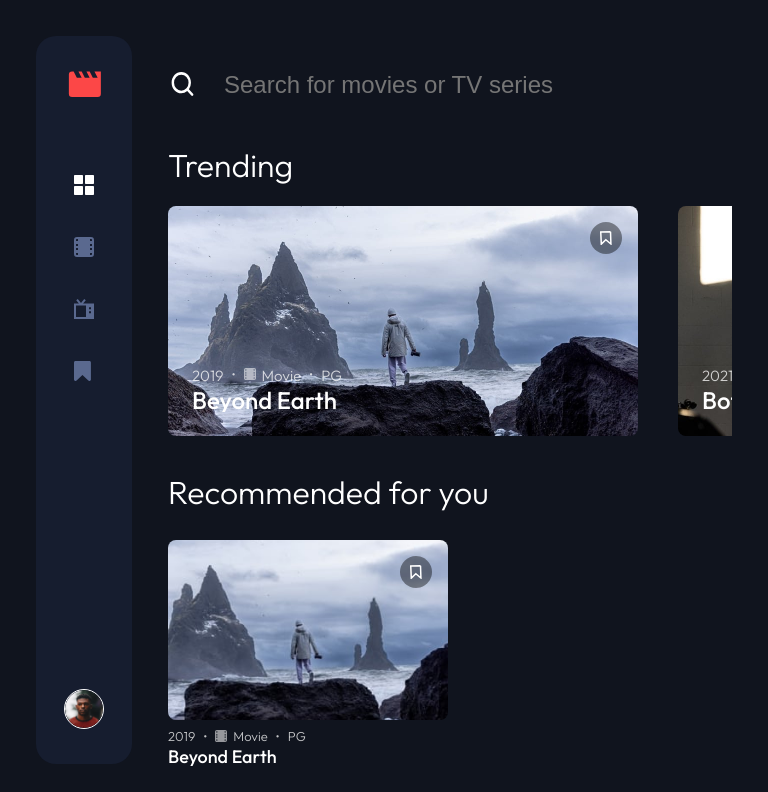
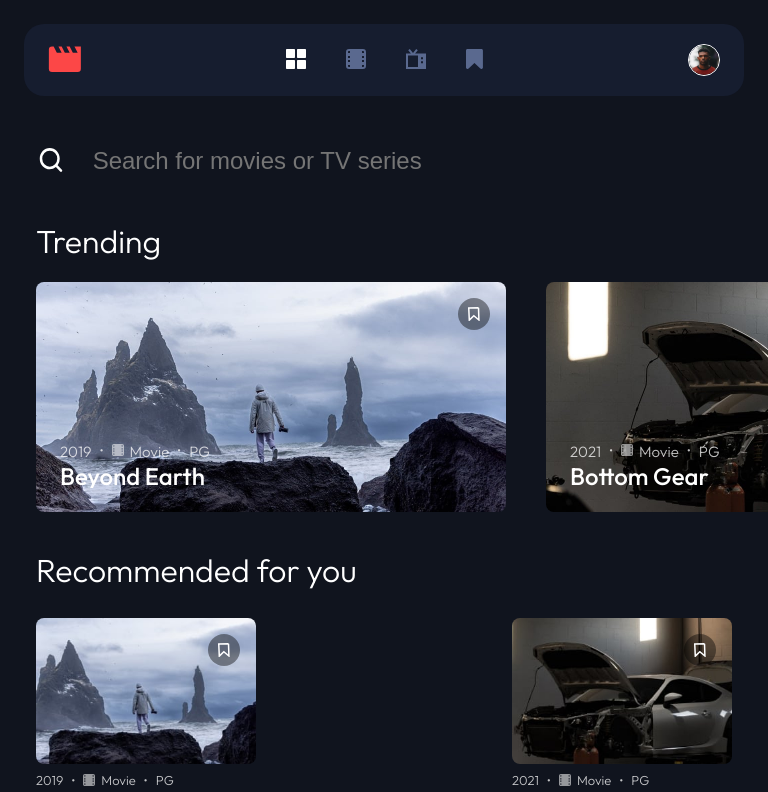
Before and after one commit to vincora/entertainment-web-app, a React (Vite) app: page / in a window 768 px wide. Shown: the top 792 px of the page. Built offline with nearby package versions, Linux system fonts and the light colour scheme.

Commit message:
added react-scrollbars-custom 2, implemented scroll via scrollbars-custom, added styles for tablets media query

```diff
--- a/package.json
+++ b/package.json
@@ -12,6 +12,7 @@
   "dependencies": {
     "clsx": "^2.1.1",
     "react": "^18.3.1",
+    "react-custom-scrollbars-2": "^4.5.0",
     "react-dom": "^18.3.1",
     "react-router-dom": "^6.23.1",
     "sass": "^1.77.6"
--- a/src/App.jsx
+++ b/src/App.jsx
@@ -6,7 +6,10 @@ import Searchbar from "./widgets/search/Searchbar";
 function App() {
   return (
     <div className={styles.app}>
-      <Navbar />
+      <div className={styles.app__navbar}>
+        <Navbar />
+      </div>
+
       <div className={styles.app__layout}>
         <div className={styles.app__searchbar}>
           <Searchbar />
--- a/src/App.module.scss
+++ b/src/App.module.scss
@@ -1,9 +1,29 @@
-.app{
-  &__layout{
+.app {
+  &__navbar {
+    position: fixed;
+    left: 36px;
+    top: 36px;
+    bottom: 36px;
+    z-index: 20;
+  }
+  &__layout {
     margin-left: calc(var(--width-navbar) + var(--padding-body));
   }
-  &__searchbar{
+  &__searchbar {
     margin-top: 32px;
     margin-bottom: 34px;
   }
+
+  @media (min-width: 481px) and (max-width: 1024px) {
+    &__navbar{
+      left: 24px;
+      top: 24px;
+      right: 24px;
+      height: fit-content;
+    }
+    &__layout{
+      margin-left: 0;
+      margin-top: calc(var(--height-navbar) + var(--padding-body));
+    }
+  }
 }
--- a/src/components/content/ContentItem.module.scss
+++ b/src/components/content/ContentItem.module.scss
@@ -4,7 +4,11 @@
   gap: 10px;
   height: 226px;
   width: 280px;
+  @media (min-width: 481px) and (max-width: 1024px) {
+    height: 192px;
+    width: 220px;
 
+  }
 
   &_big{
     width: 470px;
@@ -19,4 +23,5 @@
       left:24px;
       right:24px;
   }
+
 }
--- a/src/index.css
+++ b/src/index.css
@@ -29,9 +29,11 @@
   --font-weight-body-s: 300;
 
 
-  /* width */
+  /* width & heights */
   --width-navbar: 96px;
   --padding-body: 36px;
+
+  --height-navbar: 72px;
 }
 
 *,
@@ -43,6 +45,7 @@
 body {
   margin: 0;
   padding: var(--padding-body);
+  padding-right: 0;
   background-color: var(--color-bg);
   color: var(--color-light);
   width: 100%;
--- a/src/widgets/content-list/ContentList.module.scss
+++ b/src/widgets/content-list/ContentList.module.scss
@@ -1,4 +1,6 @@
 .content {
+  padding-right: var(--padding-body);
+
   &__title {
     font-size: var(--font-heading-l);
     font-weight: var(--font-weight-heading-l);
@@ -9,4 +11,10 @@
     flex-wrap: wrap;
     gap: 32px 40px;
   }
+
+  @media (min-width: 481px) and (max-width: 1024px) {
+    &__list{
+      justify-content: space-between;
+    }
+  }
 }
--- a/src/widgets/horizontal-list/Horizontal.jsx
+++ b/src/widgets/horizontal-list/Horizontal.jsx
@@ -1,20 +1,20 @@
-import React, { useEffect, useRef } from "react";
+import React, { useCallback, useEffect, useRef } from "react";
 import styles from "./Horizontal.module.scss";
 import ContentItem from "../../components/content/ContentItem";
-
-const handleScroll = (event) => {
-  event.preventDefault();
-  const container = event.currentTarget;
-  const scrollAmount = event.deltaY;
-  container.scrollTo({
-    top: 0,
-    left: container.scrollLeft - scrollAmount,
-    behavior: "smooth",
-  });
-};
+import { Scrollbars } from "react-custom-scrollbars-2";
 
 const Horizontal = ({ data, title, isTrending }) => {
   const listRef = useRef();
+  const scrollBarRef = useRef();
+
+  const handleScroll = useCallback(
+    (event) => {
+      event.preventDefault();
+      const container = scrollBarRef.current;
+      container.scrollLeft(container.getScrollLeft() - event.deltaY);
+    },
+    [scrollBarRef.current]
+  );
 
   useEffect(() => {
     if (!listRef.current) {
@@ -25,15 +25,24 @@ const Horizontal = ({ data, title, isTrending }) => {
     return () => {
       listRef.current.removeEventListener("wheel", handleScroll);
     };
-  }, [listRef.current]);
+  }, [listRef.current, handleScroll]);
 
   return (
-    <div className={styles.horizontal} >
+    <div className={styles.horizontal} ref={listRef}>
       <h1 className={styles.horizontal__title}>{title}</h1>
-      <ul className={styles.horizontal__list} ref={listRef} >
+      <Scrollbars
+        ref={scrollBarRef}
+        style={{ width: "100%" }}
+        autoHeightMax={400}
+        autoHeight
+        autoHide
+        renderThumbHorizontal={props => <div {...props} className={styles.horizontal__scrollThumb}/>}
+        renderTrackHorizontal={props => <div {...props} className={styles.horizontal__scrollTrack}/>}
+      >
+        <ul className={styles.horizontal__list} >
           {data.map(({ title, year, category, rating, thumbnail }) => {
             return (
-            <li key={title}>
+              <li key={title} className={styles.horizontal__listItem}>
                 <ContentItem
                   title={title}
                   year={year}
@@ -46,6 +55,7 @@ const Horizontal = ({ data, title, isTrending }) => {
             );
           })}
         </ul>
+      </Scrollbars>
     </div>
   );
 };
--- a/src/widgets/horizontal-list/Horizontal.module.scss
+++ b/src/widgets/horizontal-list/Horizontal.module.scss
@@ -1,6 +1,8 @@
 .horizontal {
   width: 100%;
   height: 100%;
+  padding-right: 0;
+  z-index: 0;
 
   &__title {
     font-size: var(--font-heading-l);
@@ -8,13 +10,24 @@
     margin-bottom: 25px;
   }
   &__list {
-    display: flex;
-    gap: 40px;
-    flex-wrap: nowrap;
-    overflow-x: scroll;
-    // scrollbar-width: none;
-    // &::-webkit-scrollbar{
-    //     display: none;
-    // }
+    white-space: nowrap;
+  }
+  &__listItem {
+    display: inline-block;
+
+    & + & {
+      margin-left: 40px;
+    }
+  }
+
+  &__scrollThumb {
+    background-color: rgba(255, 255, 255, 0.419);
+    border-radius: 20px;
+  }
+  &__scrollTrack {
+    right: 7px;
+    bottom: 7px;
+    left: 7px;
+    border-radius: 3px;
   }
 }
--- a/src/widgets/navbar/Navbar.module.scss
+++ b/src/widgets/navbar/Navbar.module.scss
@@ -1,8 +1,5 @@
 .navbar {
-  position: fixed;
-  left: 36px;
-  top: 36px;
-  bottom: 36px;
+  height: 100%;
   display: flex;
   flex-direction: column;
   align-items: center;
@@ -10,6 +7,7 @@
   padding: 35px;
   background-color: var(--color-primary);
   border-radius: 20px;
+
 
   &__logo {
     margin-bottom: 60px;
@@ -41,15 +39,37 @@
   }
 
   &__avatar {
+    display: block;
     margin-top: auto;
+    aspect-ratio: 1 / 1;
     width: 40px;
-    height: 40px;
 
     img {
+      display: block;
       width: 100%;
       border: 1px solid #ffffff;
       border-radius: 50%;
     }
   }
 
+  @media (min-width: 481px) and (max-width: 1024px) {
+    flex-direction: row;
+    justify-content: space-between;
+    align-items: center;
+    width: 100%;
+    height: var(--height-navbar);
+    padding: 24px;
+
+    &__links{
+      flex-direction: row;
+    }
+    &__logo{
+      margin-bottom: 0;
+    }
+    &__avatar{
+      margin-top: 0;
+      width: 32px;
+    }
+  }
+
 }
--- a/src/widgets/search/Searchbar.module.scss
+++ b/src/widgets/search/Searchbar.module.scss
@@ -10,6 +10,7 @@
     display: flex;
     justify-content: center;
     align-items: center;
+    // padding-right: var(--padding-body);
 
     img {
       width: 100%;
```
Also changed, not shown: 1 other file (tests, documents, lock files or other folders). Lines whose indentation alone changed are shown as unchanged.
